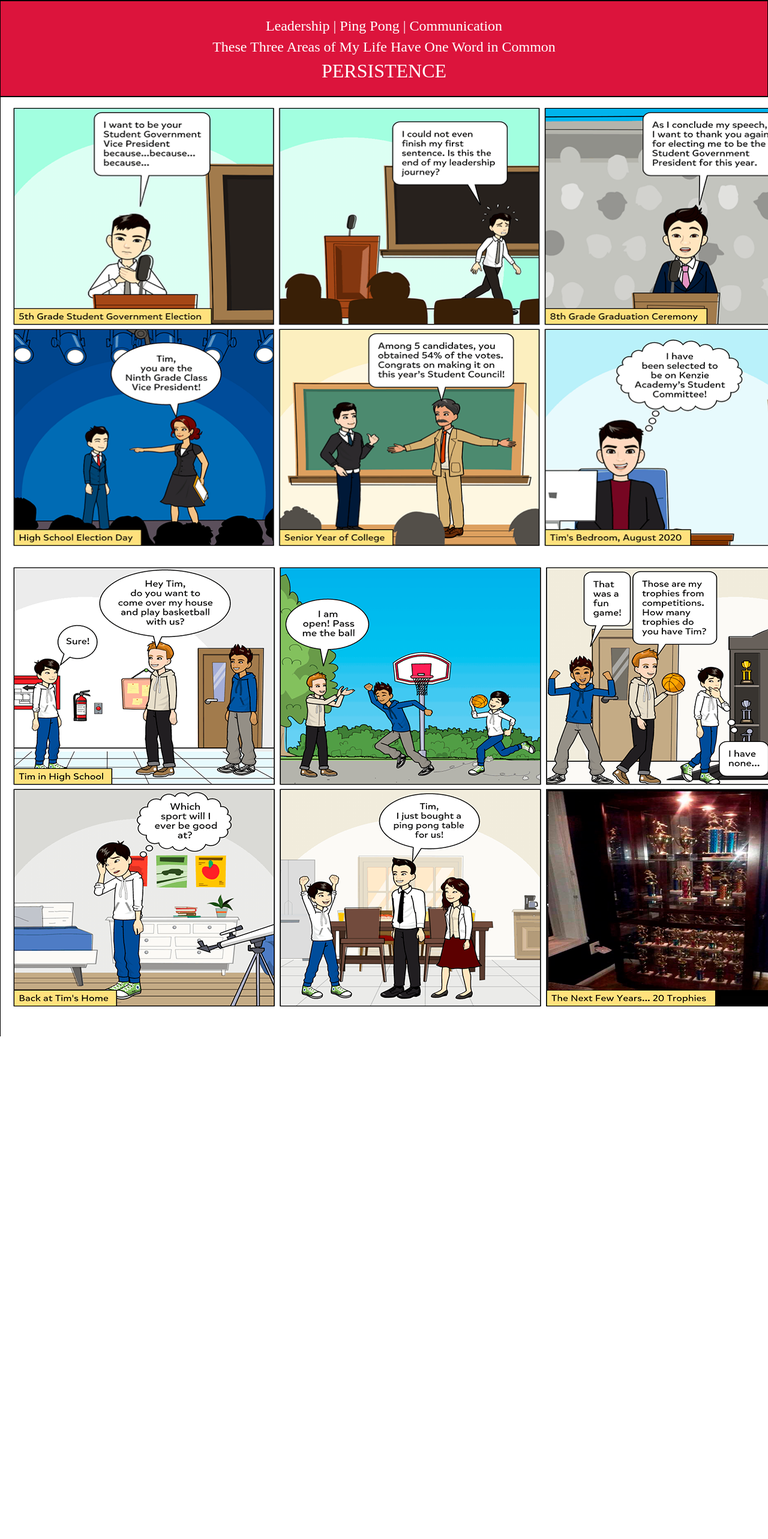
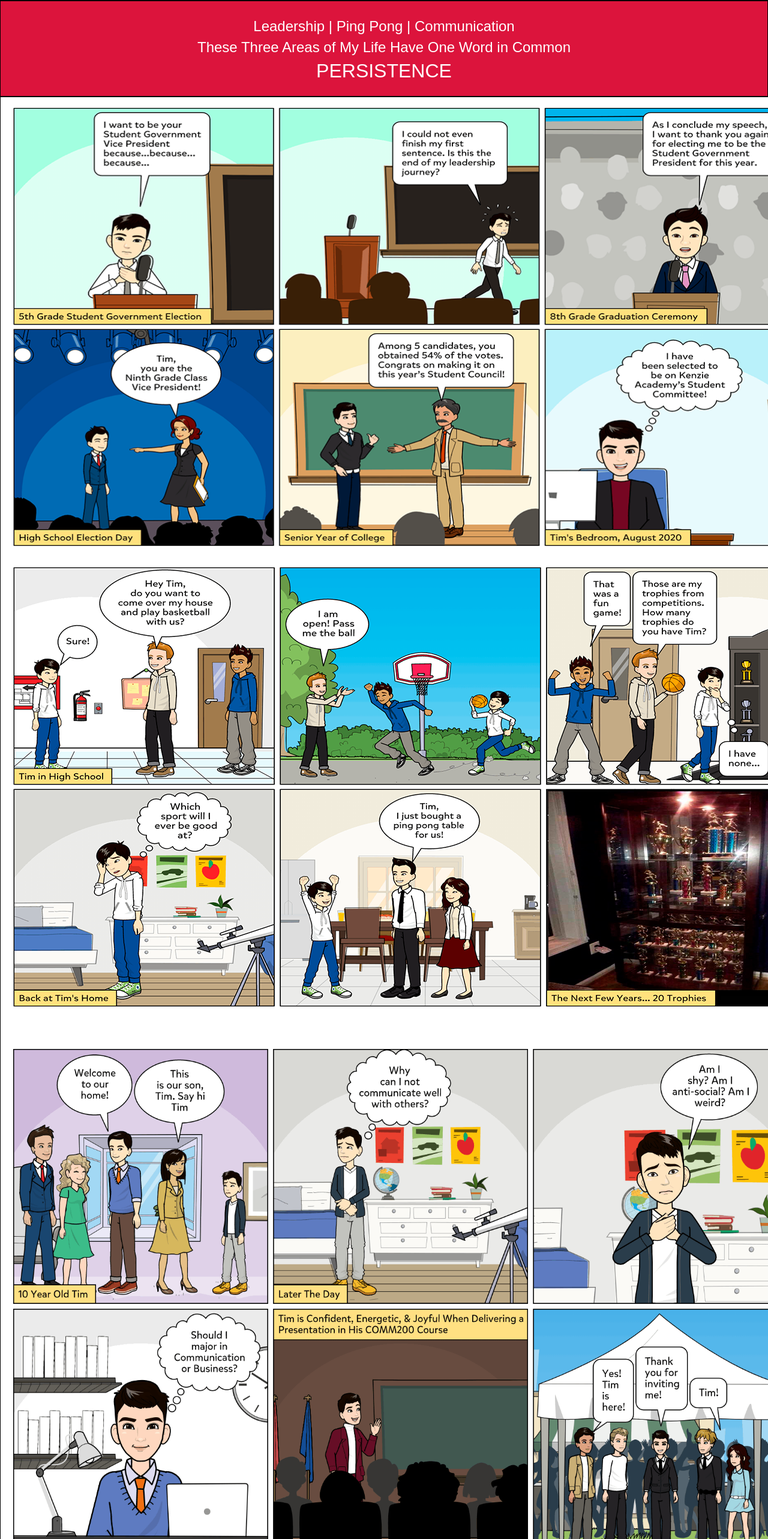
Before and after one commit to tla111/portfolio, a React (Create React App) app: page /about in a window 1280 px wide. Shown: the part 79-2645 px from the top of the page at 60% size. Before the commit the page ends 1807 px from the top, so only its background shows below. Built offline with nearby package versions, Linux system fonts and the light colour scheme.

Commit message:
added communication comic to myStory section

```diff
--- a/src/components/navigation/nav.css
+++ b/src/components/navigation/nav.css
@@ -8,7 +8,7 @@
 }
 
 .navList_li {
-  margin: 2px;
+  font-family: Arial, Helvetica, sans-serif;
   list-style: none;
   font-size: 20px;
   margin-right: 10px;
--- a/src/screens/myStory/MyStory.js
+++ b/src/screens/myStory/MyStory.js
@@ -14,6 +14,7 @@ const MyStory = () => {
       <div className='comics_container'>
         <div className='leadership_comic'></div>
         <div className='ping_pong_comic'></div>
+        <div className='communication_comic'></div>
       </div>
     </div>
   );
--- a/src/screens/myStory/myStory.css
+++ b/src/screens/myStory/myStory.css
@@ -11,8 +11,9 @@
 
 .about_header h1,
 h2 {
+  color: white;
   font-weight: 100;
-  color: white;
+  font-family: Arial, Helvetica, sans-serif;
 }
 
 .about_header h1 {
@@ -40,3 +41,11 @@ h2 {
   background-size: cover;
   background-repeat: no-repeat;
 }
+
+.communication_comic {
+  height: 900px;
+  width: 100%;
+  background-image: url('./images/communication.png');
+  background-size: cover;
+  background-repeat: no-repeat;
+}
```
Also changed, not shown: src/screens/myStory/images/communication.png (added).
